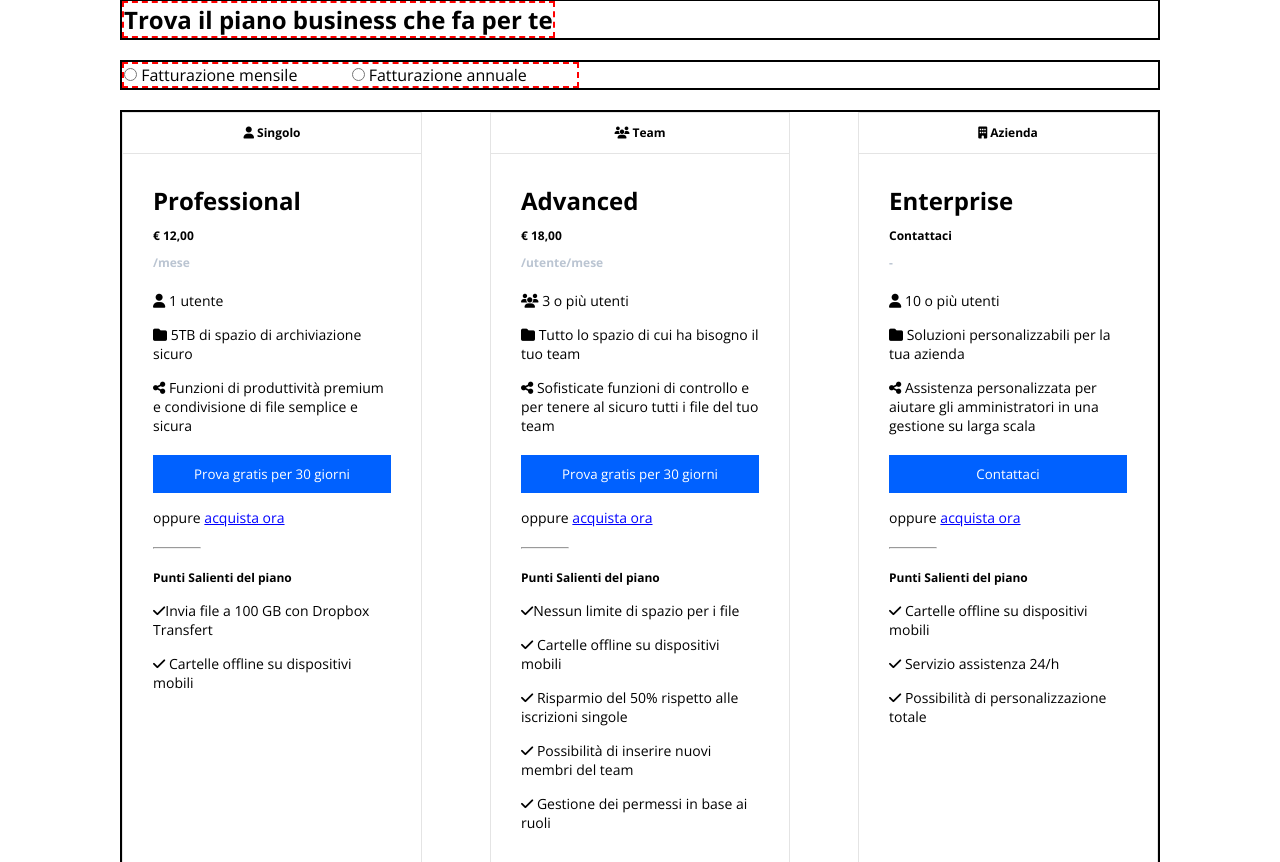
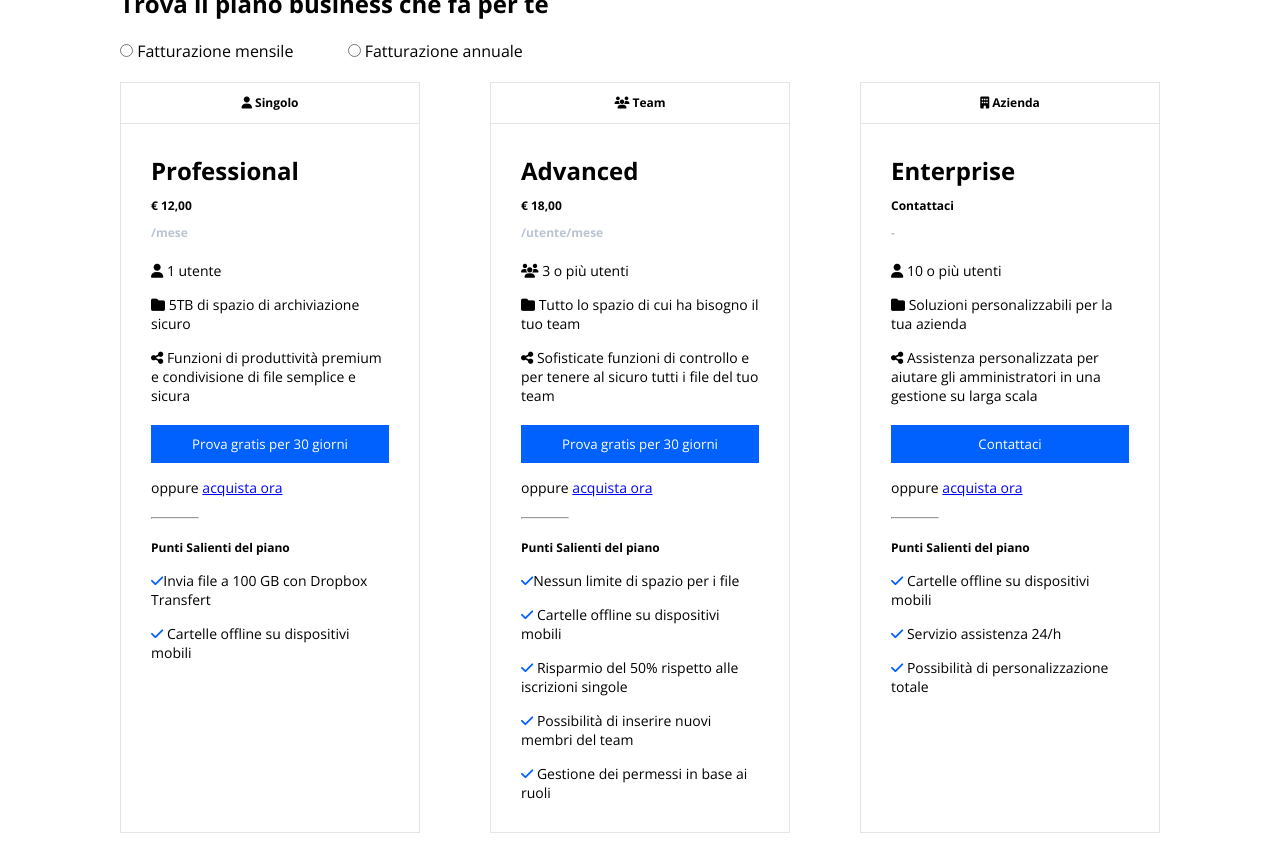
Before and after one commit to fracs31/htmlcss-dropbox, a plain HTML site: page index.html in a window 1280 px wide. Shown: the part 608-1470 px from the top of the page. Drawn offline with nearby package versions, Linux system fonts and the light colour scheme.

Commit message:
NON IL MASSIMO MA CI SI PROVA

```diff
--- a/css/style.css
+++ b/css/style.css
@@ -60,11 +60,6 @@ a {
 
 .row {
     display: flex;
-    border: 2px solid black;
-}
-
-.col {
-    border: 2px dashed red;
 }
 
 .hero__text {
@@ -177,6 +172,10 @@ a {
     width: 20%;
 }
 
+.card__content span {
+    color: #0061FF;
+}
+
 .horizontal {
     width: 100%;
 }
--- a/index.html
+++ b/index.html
@@ -131,8 +131,8 @@
                                     <!-- Informazioni finali -->
                                     <div class="last-info">
                                         <h3>Punti Salienti del piano</h3>
-                                        <p><i class="fa-solid fa-check"></i>Invia file a 100 GB con Dropbox Transfert</p>
-                                        <p><i class="fa-solid fa-check"></i> Cartelle offline su dispositivi mobili</p>
+                                        <p><span><i class="fa-solid fa-check"></i></span>Invia file a 100 GB con Dropbox Transfert</p>
+                                        <p><span><i class="fa-solid fa-check"></i></span> Cartelle offline su dispositivi mobili</p>
                                     </div>
                                 </div>
                             </div>
@@ -170,11 +170,11 @@
                                     <!-- Informazioni finali -->
                                     <div class="last-info">
                                         <h3>Punti Salienti del piano</h3>
-                                        <p><i class="fa-solid fa-check"></i>Nessun limite di spazio per i file</p>
-                                        <p><i class="fa-solid fa-check"></i> Cartelle offline su dispositivi mobili</p>
-                                        <p><i class="fa-solid fa-check"></i> Risparmio del 50% rispetto alle iscrizioni singole</p>
-                                        <p><i class="fa-solid fa-check"></i> Possibilit&#224; di inserire nuovi membri del team</p>
-                                        <p><i class="fa-solid fa-check"></i> Gestione dei permessi in base ai ruoli</p>
+                                        <p><span><i class="fa-solid fa-check"></i></span>Nessun limite di spazio per i file</p>
+                                        <p><span><i class="fa-solid fa-check"></i></span> Cartelle offline su dispositivi mobili</p>
+                                        <p><span><i class="fa-solid fa-check"></i></span> Risparmio del 50% rispetto alle iscrizioni singole</p>
+                                        <p><span><i class="fa-solid fa-check"></i></span> Possibilit&#224; di inserire nuovi membri del team</p>
+                                        <p><span><i class="fa-solid fa-check"></i></span> Gestione dei permessi in base ai ruoli</p>
                                     </div>
                                 </div>
                             </div>
@@ -212,9 +212,9 @@
                                     <!-- Informazioni finali -->
                                     <div class="last-info">
                                         <h3>Punti Salienti del piano</h3>
-                                        <p><i class="fa-solid fa-check"></i> Cartelle offline su dispositivi mobili</p>
-                                        <p><i class="fa-solid fa-check"></i> Servizio assistenza 24/h</p>
-                                        <p><i class="fa-solid fa-check"></i> Possibilit&#224; di personalizzazione totale</p>
+                                        <p><span><i class="fa-solid fa-check"></i></span> Cartelle offline su dispositivi mobili</p>
+                                        <p><span><i class="fa-solid fa-check"></i></span> Servizio assistenza 24/h</p>
+                                        <p><span><i class="fa-solid fa-check"></i></span> Possibilit&#224; di personalizzazione totale</p>
                                     </div>
                                 </div>
                             </div>
```
